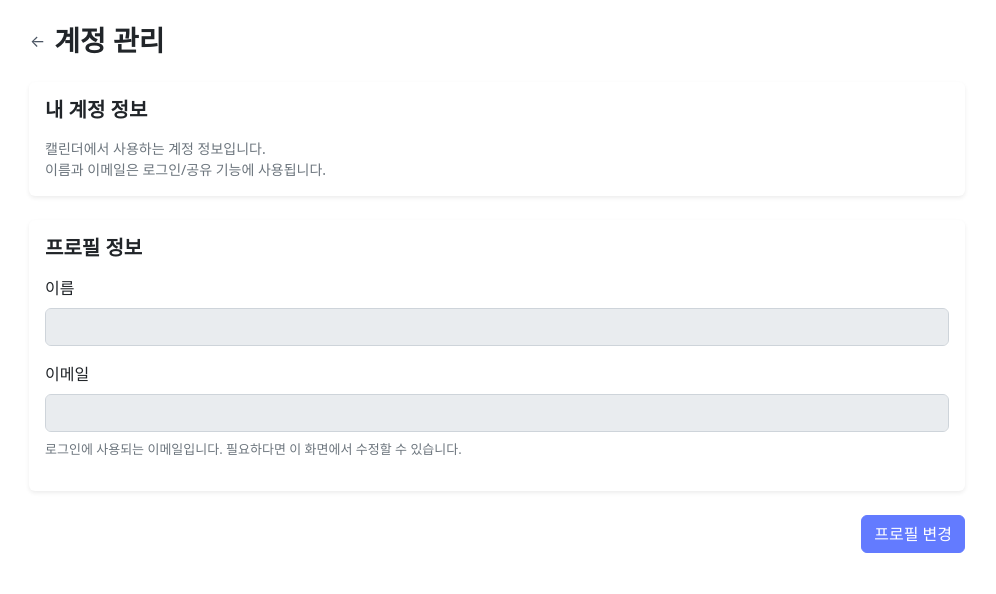
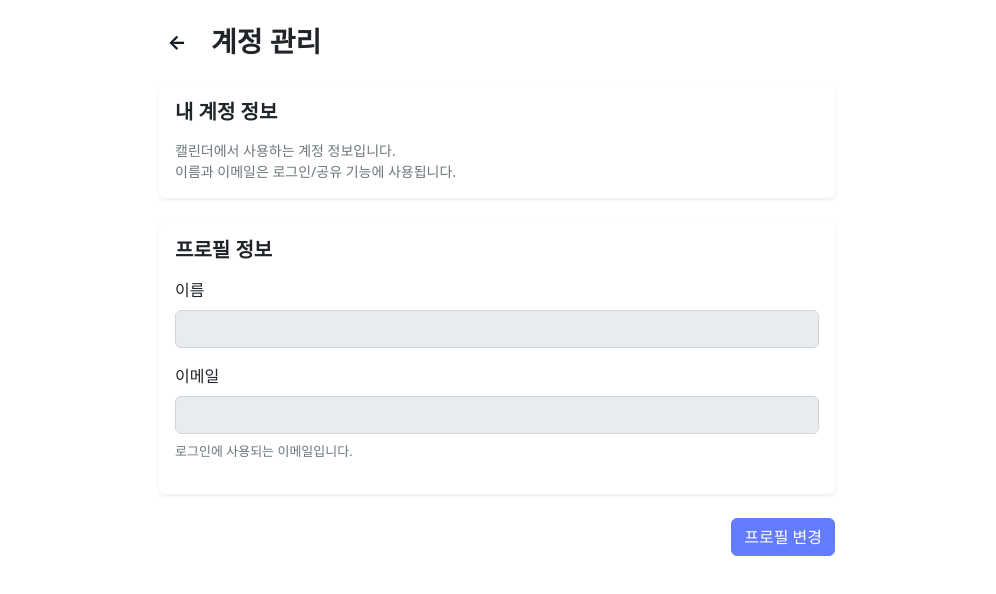
Before and after one commit to slao-df/Calendar, a React (Vite) app in the folder react-calendar-mern-master/: page /account in a window 1280 px wide. Shown: the top 594 px of the page, without its empty margins (143-1139 px from the left). Built offline with nearby package versions, Linux system fonts and the light colour scheme.

Commit message:
Update AccountSettingsPage.jsx

```diff
--- a/react-calendar-mern-master/src/account/AccountSettingsPage.jsx
+++ b/react-calendar-mern-master/src/account/AccountSettingsPage.jsx
@@ -91,15 +91,25 @@ const AccountSettingsPage = () => {
   return (
     <div
       className="container py-4"
-      style={{ maxWidth: "960px", margin: "0 auto" }}
+      style={{ maxWidth: "700px", margin: "0 auto" }}
     >
       {/* 상단 헤더 + 뒤로가기 */}
       <div className="d-flex align-items-center mb-4">
         <button
           type="button"
           onClick={handleBack}
-          className="btn btn-link p-0 me-2"
-          style={{ textDecoration: "none", color: "#4b5563" }}
+          className="border-0 bg-transparent d-flex align-items-center justify-content-center me-3"
+          style={{
+            width: "36px",
+            height: "36px",
+            borderRadius: "999px",
+            border: "1px solid #d1d5db",
+            color: "#111827",
+            fontSize: "20px",
+            fontWeight: 700,
+            lineHeight: 1,
+            cursor: "pointer",
+          }}
         >
           ←
         </button>
@@ -148,7 +158,7 @@ const AccountSettingsPage = () => {
           </div>
 
           <p className="text-muted mb-3" style={{ fontSize: "13px" }}>
-            로그인에 사용되는 이메일입니다. 필요하다면 이 화면에서 수정할 수 있습니다.
+            로그인에 사용되는 이메일입니다.
           </p>
 
           {/* 카드 안 왼쪽 아래: 비밀번호 변경 버튼 (편집 중 + 아직 카드 안 열렸을 때만) */}
```
